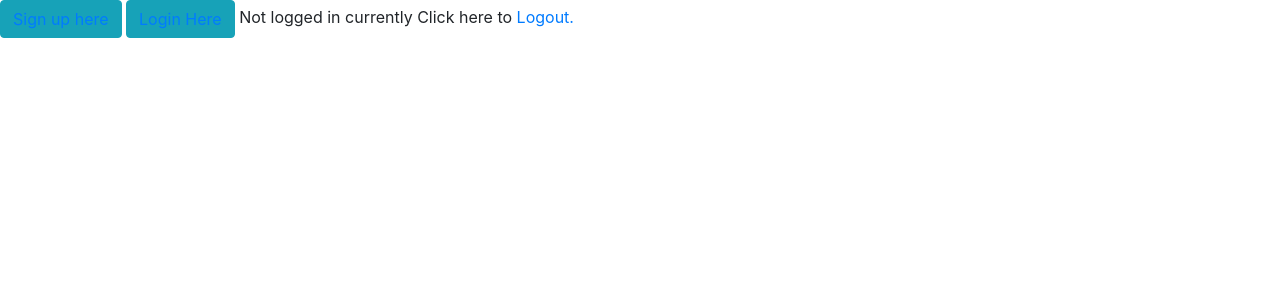
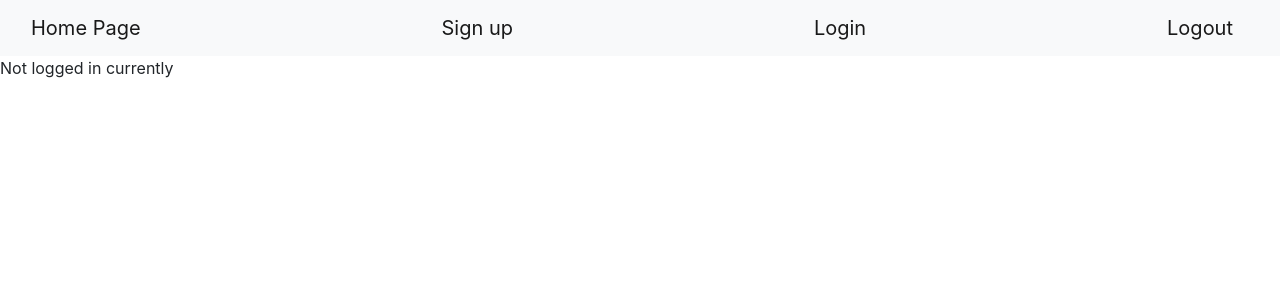
Before and after one commit to mredchristie/login-test, a PHP site: page / in a window 1280 px wide. Shown: the top 300 px of the page. Run offline with PHP 8.4, Linux system fonts and the light colour scheme.

Commit message:
updated homepage

```diff
--- a/index.php
+++ b/index.php
@@ -1,24 +1,23 @@
 <head>
 <link rel="stylesheet" href="https://stackpath.bootstrapcdn.com/bootstrap/4.3.1/css/bootstrap.min.css" integrity="sha384-ggOyR0iXCbMQv3Xipma34MD+dH/1fQ784/j6cY/iJTQUOhcWr7x9JvoRxT2MZw1T" crossorigin="anonymous">
+
 </head>
 
-
-
-
-
-<button type="button" class="btn btn-info"><a href="sign-up.php" >Sign up here</a></button>
-<button type="button" class="btn btn-info"><a href="login.php" >Login Here</a></button>
-
-
-
-
-
-
+<body>
+<nav class="navbar navbar-expand-lg navbar-light bg-light">
+  <div class="container-fluid">
+    <a class="navbar-brand" href="index.php">Home Page</a>
+    <a class="navbar-brand" href="sign-up.php">Sign up</a>
+    <a class="navbar-brand" href="login.php">Login</a>
+    <a class="navbar-brand" href="logout.php">Logout</a>
+    <button class="navbar-toggler" type="button" data-bs-toggle="collapse" data-bs-target="#navbarSupportedContent" aria-controls="navbarSupportedContent" aria-expanded="false" aria-label="Toggle navigation">
+      <span class="navbar-toggler-icon"></span>
+    </button>
+    </div>
+  </div>
+</nav>
 
 <?php
-
-
-
 
 session_start();
 
@@ -31,9 +30,8 @@ if ( isset($_SESSION['username']))
 }
 
 
+?>
 
 
 
-?>
-
-Click here to <a href="logout.php" tite="Logout">Logout.</a>
+</body>
```
